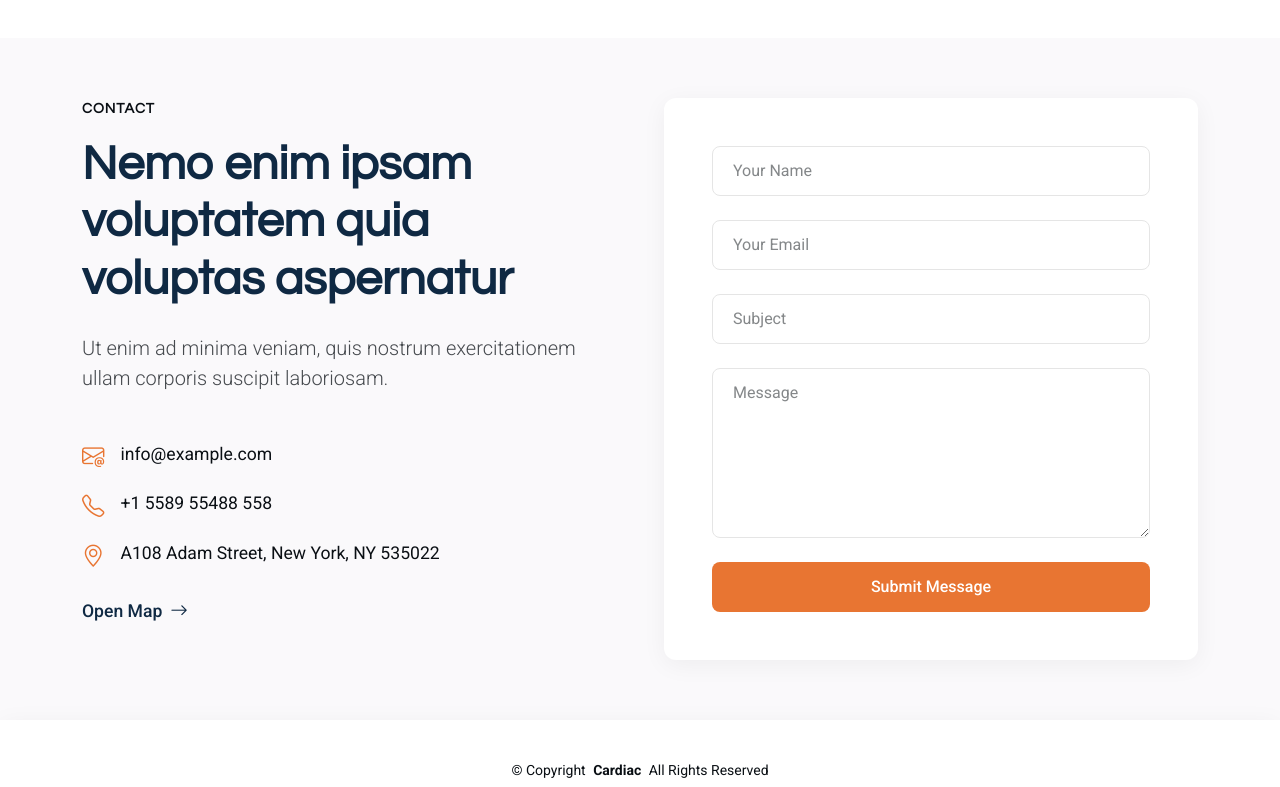
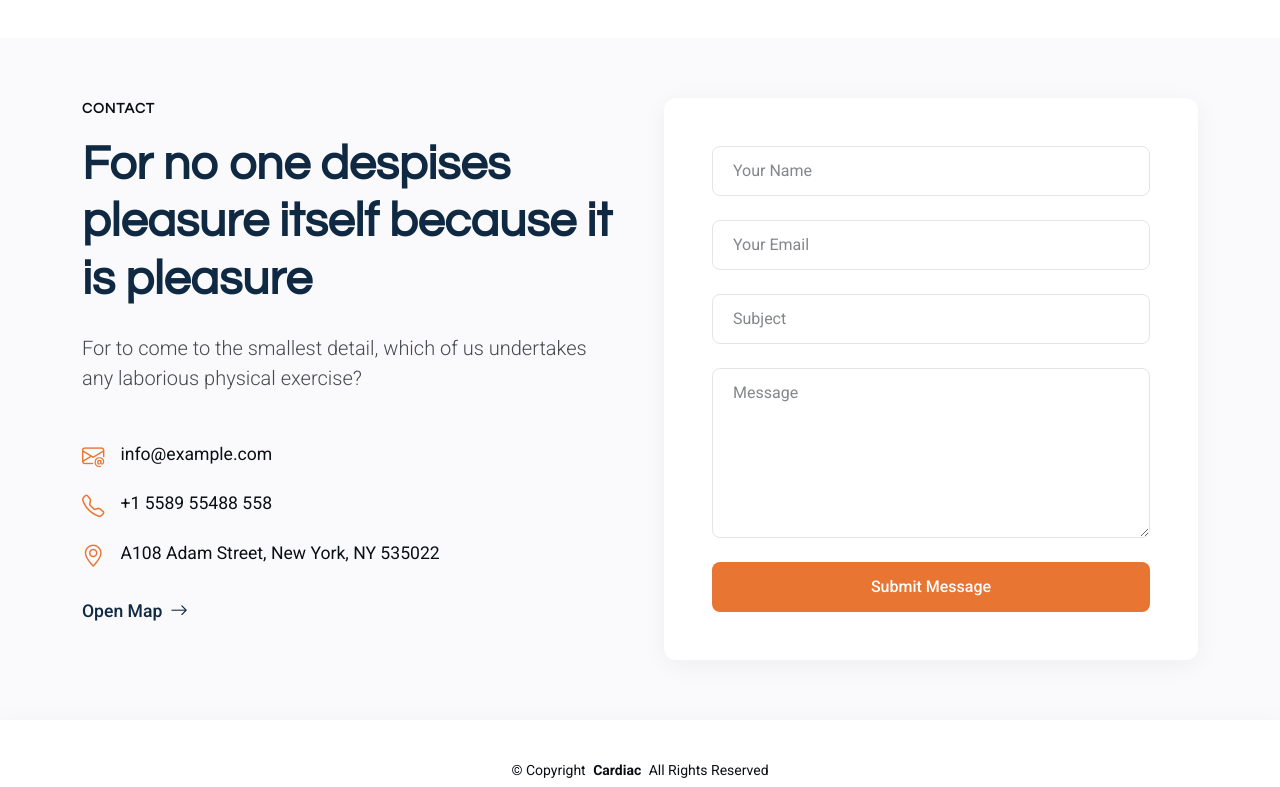
Before and after one commit to ar2741/Majorproject, a plain HTML site: page index.html in a window 1280 px wide. Shown: the part 4540-5327 px from the top of the page. Drawn offline with Linux system fonts and the light colour scheme.

Commit message:
Update index.html

```diff
--- a/index.html
+++ b/index.html
@@ -557,8 +557,8 @@
           <div class="col-lg-6">
             <div class="content" data-aos="fade-up" data-aos-delay="200">
               <div class="section-category mb-3">Contact</div>
-              <h2 class="display-5 mb-4">Nemo enim ipsam voluptatem quia voluptas aspernatur</h2>
-              <p class="lead mb-4">Ut enim ad minima veniam, quis nostrum exercitationem ullam corporis suscipit laboriosam.</p>
+              <h2 class="display-5 mb-4">For no one despises pleasure itself because it is pleasure</h2>
+              <p class="lead mb-4">For to come to the smallest detail, which of us undertakes any laborious physical exercise?</p>
 
               <div class="contact-info mt-5">
                 <div class="info-item d-flex mb-3">
```
